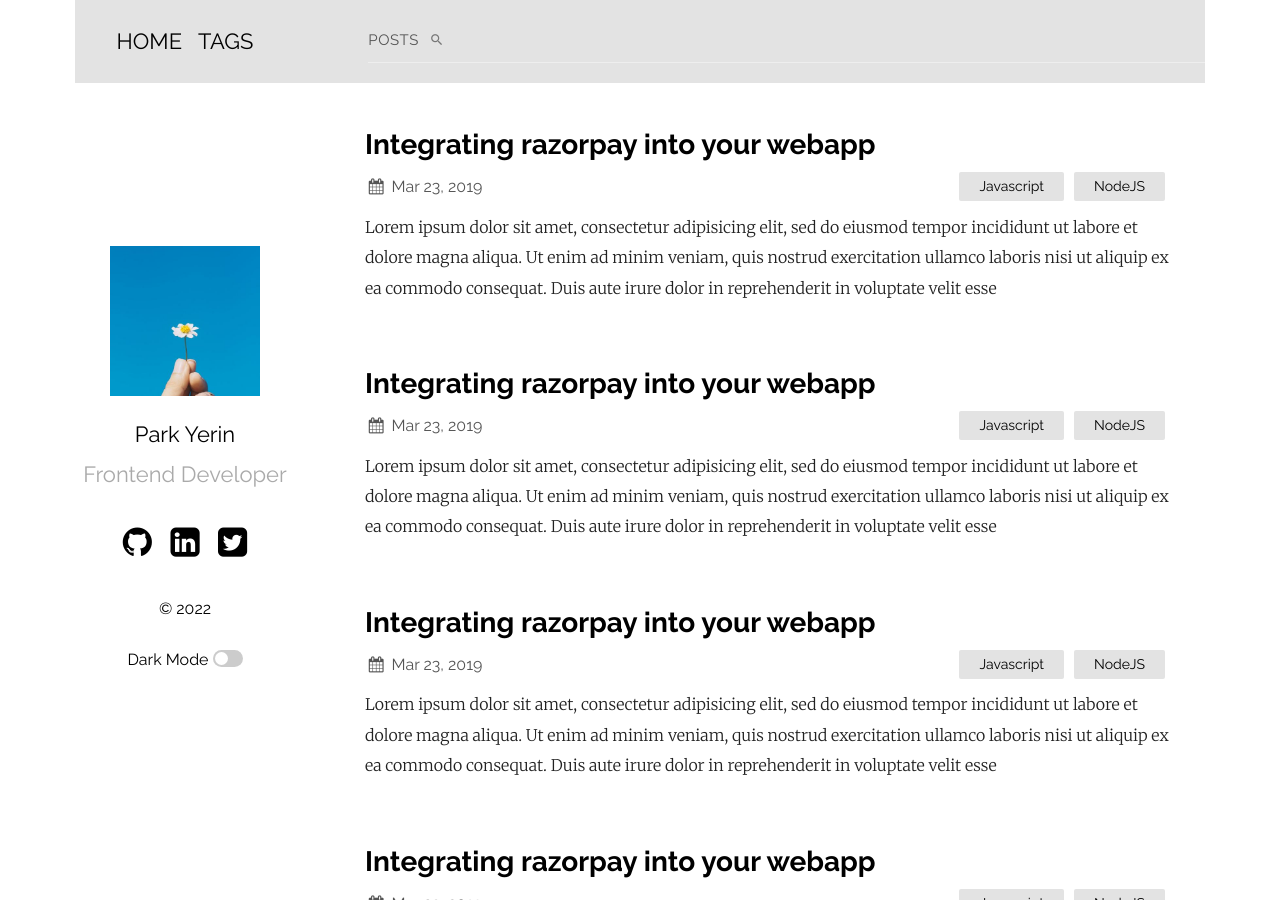
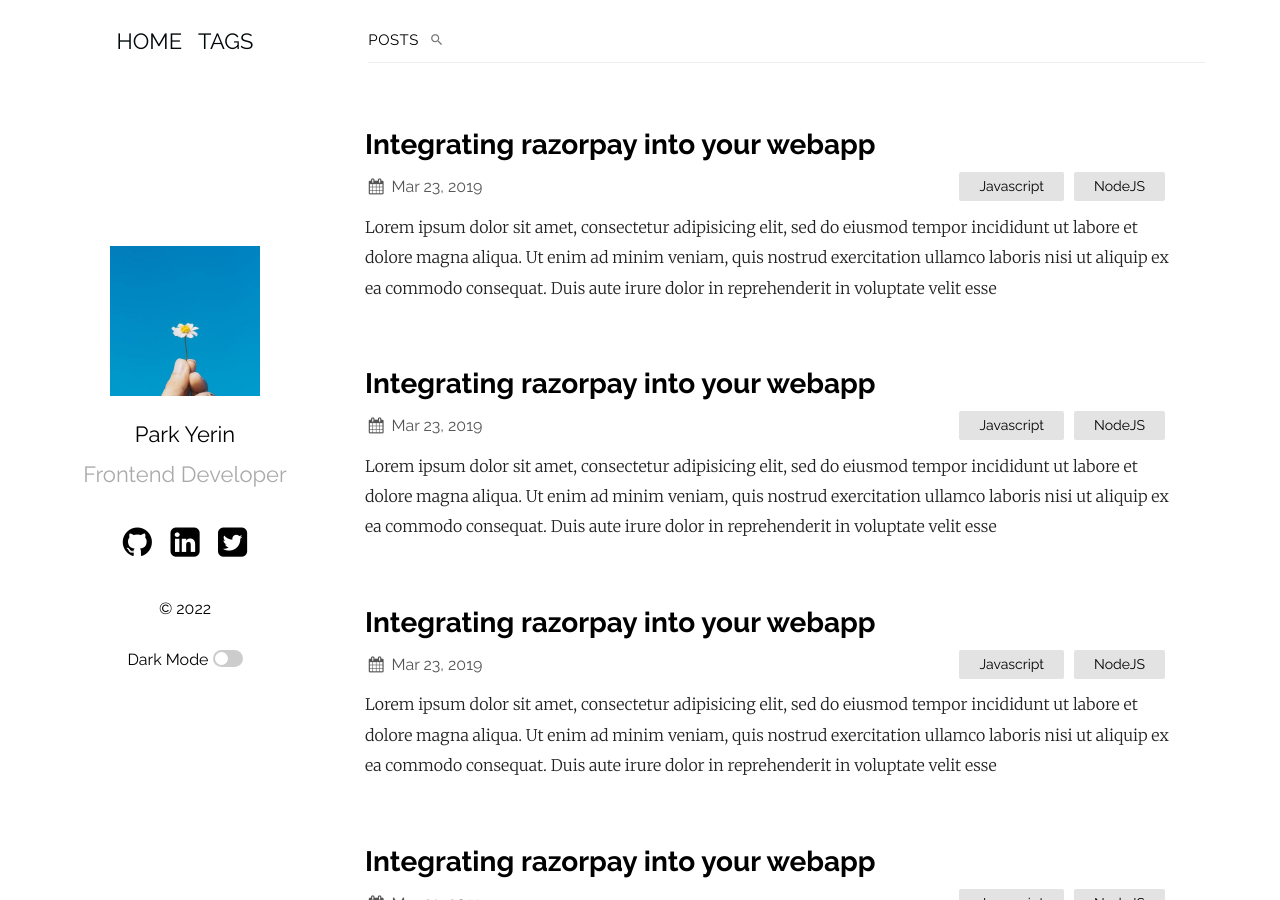
Before and after one commit to lvest/lvest.github.io, a Jekyll site: the page built from index.md, in a window 1280 px wide and 900 px high. Built offline with Jekyll 4.4.1, drawn with Linux system fonts in a browser that asks for light colours.

Commit message:
카테고리 링크 및 색상 변경

```diff
--- a/_includes/header.html
+++ b/_includes/header.html
@@ -1,6 +1,6 @@
 <ul class="tag-list">
-  <li>HOME</li>
-  <li>TAGS</li>
+  <li><a class="tag-link" href="{{ "/" | relative_url}}">HOME</a></li>
+  <li><a class="tag-link" href="{{ "/tags" | relative_url}}">TAGS</a></li>
 </ul>
 <div class="posts-labelgroup" id="posts-labelgroup">
   <h1 id="posts-label">posts</h1>
--- a/_layouts/home.html
+++ b/_layouts/home.html
@@ -33,11 +33,11 @@
   {%- endfor -%}
 </ul>
 
-<ul>
+<!-- <ul>
   {%- for post in site.posts -%}
   <li>{{ forloop.index }}</li>
   {%- endfor -%}
-</ul>
+</ul> -->
 
 <!-- <p class="feed-subscribe"><svg class="svg-icon orange">
 		<use xlink:href="{{ '/assets/minima-social-icons.svg#rss' | relative_url }}"></use>
--- a/_sass/dark.scss
+++ b/_sass/dark.scss
@@ -6,7 +6,16 @@
   color: $dark_text_color;
   border-color: #e6e6e6;
 
-	.about{
+  .tag-list {
+    a.tag-link {
+      color: $dark_text_color;
+    }
+    a.tag-link:hover {
+      color: $dark_link_color;
+    }
+  }
+
+  .about {
     img.light {
       display: none;
     }
@@ -18,8 +27,15 @@
     color: #ddd;
   }
 
+  .post-title {
+    transition: color 0.3s;
+    &:hover {
+      color: $dark_link_color;
+    }
+  }
+
   .social [class^="icon-"] {
-		color: $dark_text_color
+    color: $dark_text_color;
   }
 
   #posts-label {
@@ -27,9 +43,9 @@
     border-bottom: 1px solid #272727;
   }
 
-	@import 'ext/solarized-dark';
-	.highlight, .highlight *
-	{
+  @import "ext/solarized-dark";
+  .highlight,
+  .highlight * {
     background-color: #00080a;
     color: #93a1a1;
   }
@@ -37,8 +53,9 @@
   div.highlight-dark {
     padding: 5px 20px;
   }
-	pre.highlight-dark, code {
-		font-family: 'Consolas', Menlo, monospace;
+  pre.highlight-dark,
+  code {
+    font-family: "Consolas", Menlo, monospace;
     line-height: 1.4em;
     tab-size: 4;
   }
@@ -61,7 +78,6 @@
   }
 
   .posts-labelgroup {
-
     border-bottom: 1px solid #333;
     .search-results {
       background-color: #333;
@@ -81,7 +97,6 @@
   }
 
   .posts-labelgroup:hover {
-
     i {
       color: white;
     }
@@ -91,9 +106,7 @@
     }
   }
 
-
   .posts-labelgroup.focus-within {
-
     .search-section {
       background-color: #333;
     }
@@ -108,7 +121,8 @@
   }
 }
 .dark table {
-	th, td {
+  th,
+  td {
     border: 1px solid #333;
   }
   th {
--- a/_sass/plain.scss
+++ b/_sass/plain.scss
@@ -49,7 +49,7 @@
   align-items: center;
   margin: 16px 90px;
   padding: 1rem 0;
-  background-color: #e3e3e3;
+  background-color: #fff;
   position: sticky;
   top: 0;
   z-index: 2;
@@ -58,12 +58,18 @@
     justify-content: center;
     gap: 1rem;
     padding: 0;
-
     min-width: $leftWidth;
   }
   li {
     list-style: none;
     font-size: 22px;
+    .tag-link {
+      text-decoration: none;
+      color: #00080a;
+    }
+    .tag-link:hover {
+      color: $linkColor;
+    }
   }
   .posts-labelgroup {
     margin: 0 0 0 0;
@@ -79,7 +85,6 @@
   }
   #posts-label {
     font-size: 15px;
-    color: #555;
     text-transform: uppercase;
     letter-spacing: 0.5px;
     padding: 10px 0;
```
Lines whose indentation alone changed are shown as unchanged.
